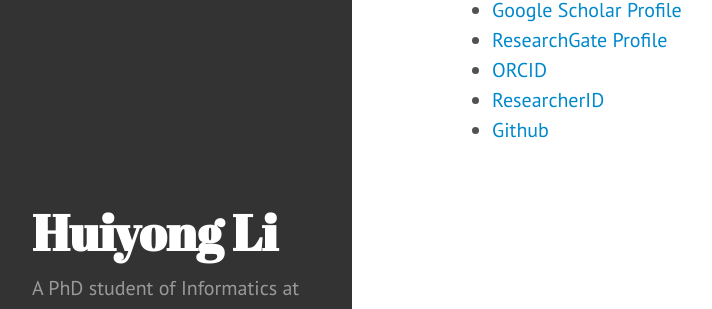
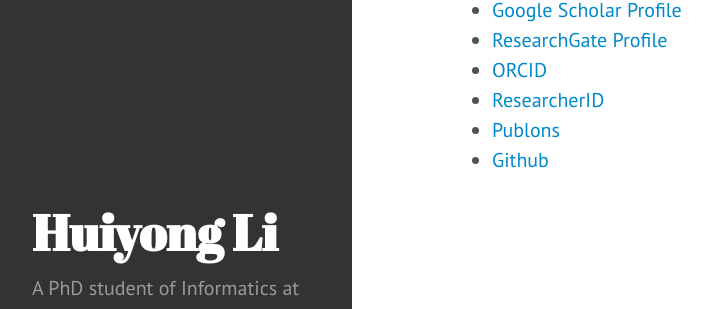
Before and after one commit to li-huiyong/li-huiyong.github.io, a Jekyll site: the page built from web-links.md, in a window 1280 px wide. Shown: the part 197-506 px from the top of the page, without its empty margins (8-720 px from the left). Built offline with Jekyll 4.4.1, drawn with Linux system fonts in a browser that asks for light colours.

Commit message:
add Publons

```diff
--- a/web-links.md
+++ b/web-links.md
@@ -9,4 +9,5 @@
 * [ResearchGate Profile](https://www.researchgate.net/profile/Huiyong_Li5){:target="_blank"}
 * [ORCID](https://orcid.org/0000-0001-9916-7908){:target="_blank"}
 * [ResearcherID](http://www.researcherid.com/rid/X-8349-2018){:target="_blank"}
+* [Publons](https://publons.com/researcher/1739866){:target="_blank"}
 * [Github](https://github.com/li-huiyong){:target="_blank"}
```
